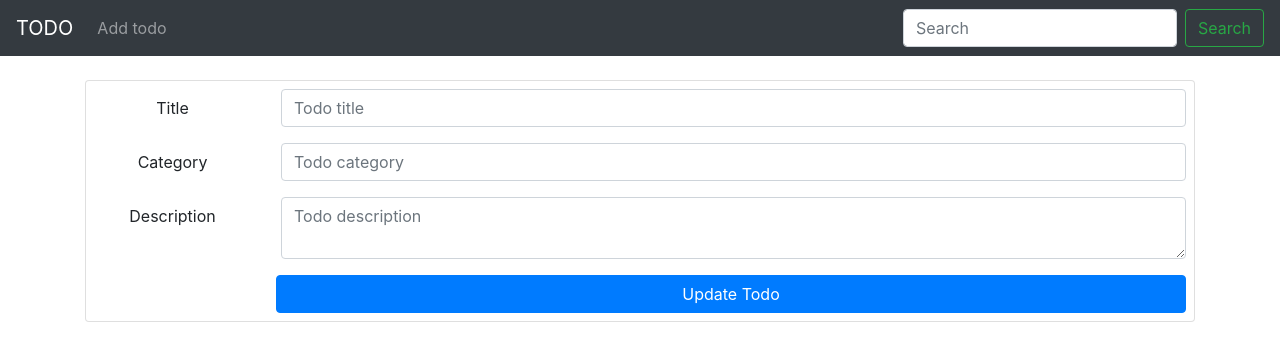
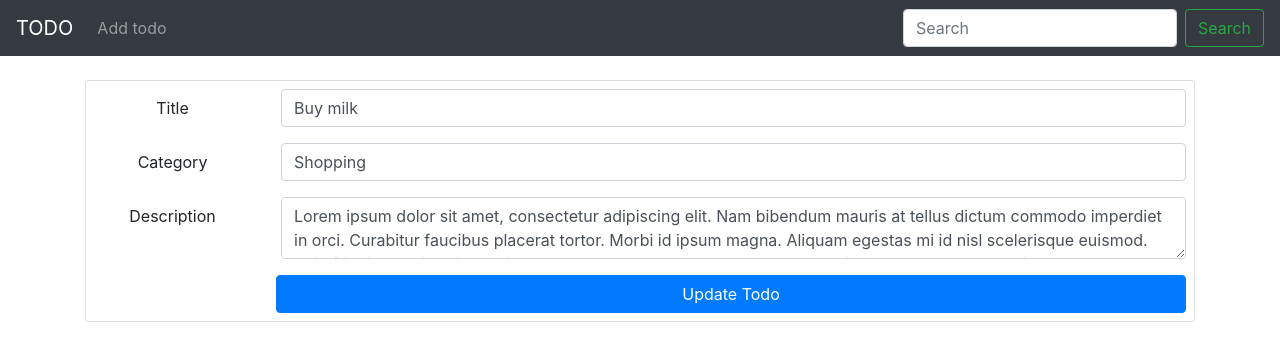
Before and after one commit to AndreiBora/todo-react, a React (Create React App) app: page /update-todo/1 in a window 1280 px wide. Shown: the top 358 px of the page. Built offline with nearby package versions, Linux system fonts and the light colour scheme.

Commit message:
implementation of update todo

```diff
--- a/src/App.js
+++ b/src/App.js
@@ -52,14 +52,11 @@ class App extends React.Component {
   };
 
   updateTodoHandler = (todo) => {
-    const index = this.state.todos.findIndex((e, index) => {
-      console.log(e, index, todo);
-      if (e.id === todo.id) {
-        return index;
-      }
-    });
+    const index = this.state.todos.findIndex(
+      (oldTodo) => oldTodo.id == todo.id
+    );
     const copyTodo = [...this.state.todos];
-    copyTodo.splice(index, 1, todo);
+    let deleted = copyTodo.splice(index, 1, todo);
     this.setState({
       todos: copyTodo,
     });
--- a/src/components/UpdateTodo.js
+++ b/src/components/UpdateTodo.js
@@ -3,27 +3,39 @@ import uuid from "uuid";
 import { Route, withRouter } from "react-router-dom";
 
 class UpdateTodo extends Component {
-  state = { title: "", category: "", description: "" };
+  state = { id: "", title: "", category: "", description: "" };
   handleSubmit = (event) => {
-    const { title, category, description } = this.state;
+    const { id, title, category, description } = this.state;
     event.preventDefault();
-    const newTodo = {
-      id: uuid(),
+    const updatedTodo = {
+      id,
       title,
       category,
       description,
       date: new Date(),
     };
-    this.props.addTodo(newTodo);
+    this.props.updateTodoHandler(updatedTodo);
     this.clearInput();
     this.props.history.push("/");
   };
 
   clearInput() {
     this.setState({
+      id: "",
       title: "",
       category: "",
       description: "",
+    });
+  }
+
+  componentDidMount() {
+    let { id } = this.props.match.params;
+    const todo = this.props.todos.find((todo) => todo.id == id);
+    this.setState({
+      id,
+      title: todo.title,
+      category: todo.category,
+      description: todo.description,
     });
   }
 
```
